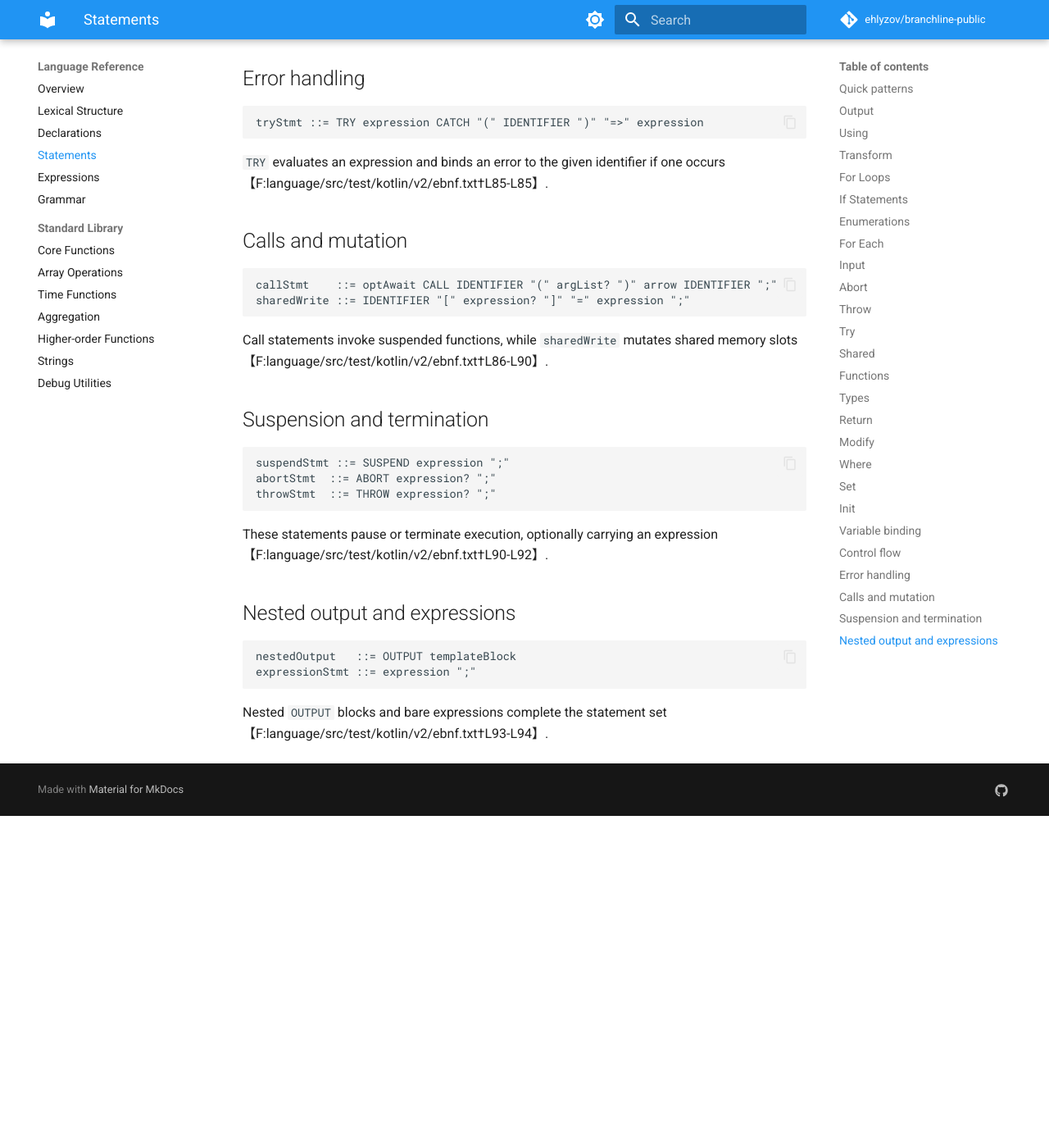
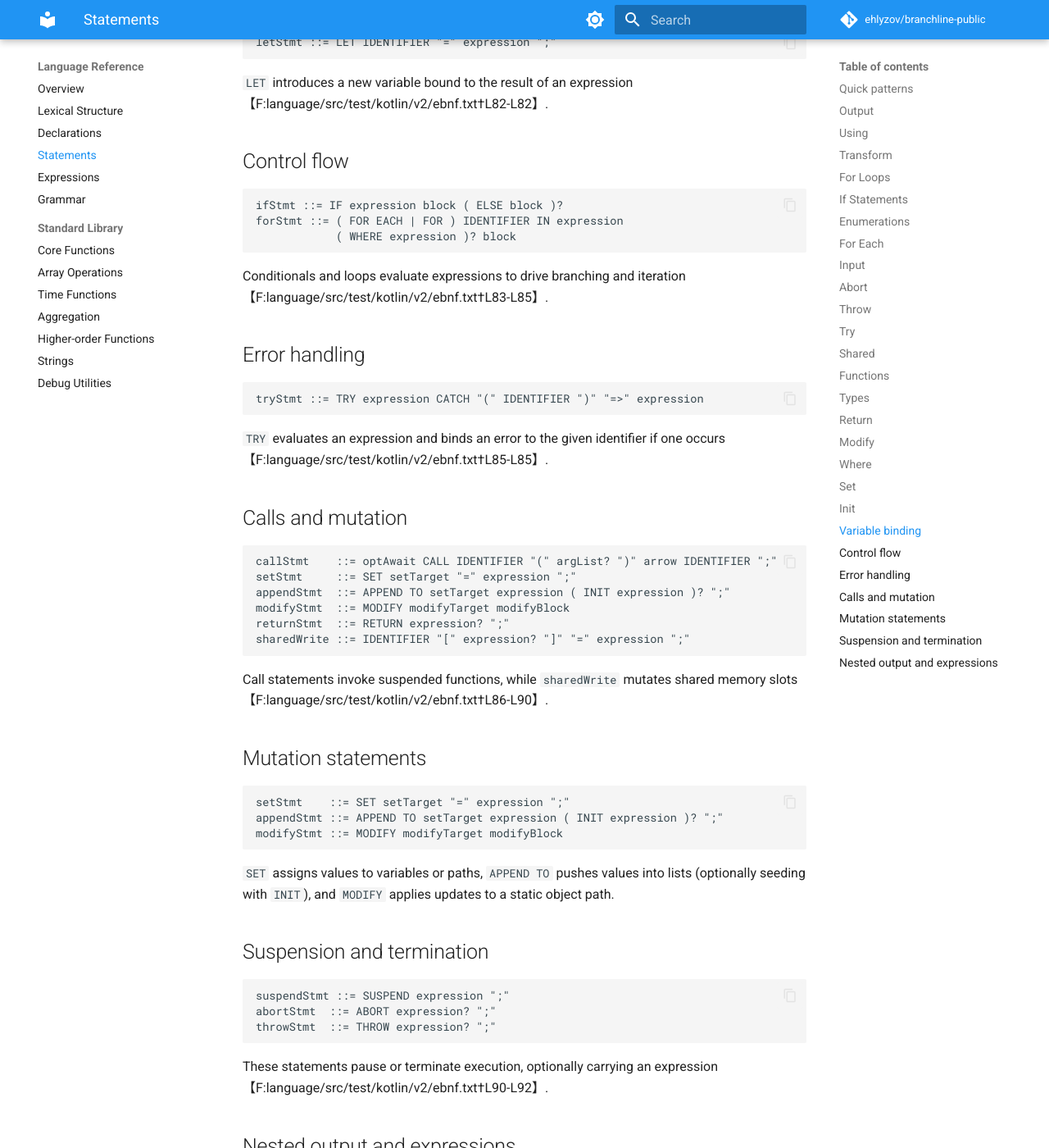
Before and after one commit to ehlyzov/branchline-public, an MkDocs documentation site: the page built from docs/language/statements.md, in a window 1280 px wide and 1400 px high, scrolled down 3402 px. Shown: the whole window at 82% size. Built offline with MkDocs 1.6.1 and Material for MkDocs 9.7.7, drawn with Linux system fonts in a browser that asks for light colours; comment, search, counter and statistics services are not loaded; before the commit the page ends 4397 px from its top, so only the background shows below that; some of the changed text lies outside the part shown.

````diff
--- a/docs/language/statements.md
+++ b/docs/language/statements.md
@@ -77,24 +77,46 @@
 
 The `RETURN` statement exits from functions.
 
+```
+returnStmt ::= RETURN expression? ";"
+```
+
 ## Modify {#modify}
 
 The `MODIFY` statement changes existing values.
+
+```
+modifyStmt ::= MODIFY modifyTarget modifyBlock
+```
 
 ## Where {#where}
 
 The `WHERE` clause provides filtering conditions.
 
+```
+forStmt   ::= ( FOR EACH | FOR ) IDENTIFIER IN expression ( WHERE expression )? block
+arrayComp ::= "[" expression FOR EACH IDENTIFIER IN expression ( WHERE expression )? "]"
+```
+
 ## Set {#set}
 
 The `SET` statement performs assignments.
+
+```
+setStmt ::= SET setTarget "=" expression ";"
+```
 
 ## Init {#init}
 
 The `INIT` statement provides initial values.
 
 ```
+appendStmt ::= APPEND TO setTarget expression ( INIT expression )? ";"
+```
+
+```
 statement ::= letStmt | ifStmt | forStmt | tryStmt | callStmt
+            | setStmt | appendStmt | modifyStmt | returnStmt
             | sharedWrite | suspendStmt | abortStmt | throwStmt
             | nestedOutput | expressionStmt | ;
 ```
@@ -112,7 +134,8 @@
 
 ```
 ifStmt ::= IF expression block ( ELSE block )?
-forStmt ::= ( FOR EACH | FOR ) IDENTIFIER IN expression block
+forStmt ::= ( FOR EACH | FOR ) IDENTIFIER IN expression
+            ( WHERE expression )? block
 ```
 
 Conditionals and loops evaluate expressions to drive branching and iteration【F:language/src/test/kotlin/v2/ebnf.txt†L83-L85】.
@@ -130,11 +153,27 @@
 
 ```
 callStmt    ::= optAwait CALL IDENTIFIER "(" argList? ")" arrow IDENTIFIER ";"
+setStmt     ::= SET setTarget "=" expression ";"
+appendStmt  ::= APPEND TO setTarget expression ( INIT expression )? ";"
+modifyStmt  ::= MODIFY modifyTarget modifyBlock
+returnStmt  ::= RETURN expression? ";"
 sharedWrite ::= IDENTIFIER "[" expression? "]" "=" expression ";"
 ```
 
 Call statements invoke suspended functions, while `sharedWrite` mutates shared
 memory slots【F:language/src/test/kotlin/v2/ebnf.txt†L86-L90】.
+
+## Mutation statements
+
+```
+setStmt    ::= SET setTarget "=" expression ";"
+appendStmt ::= APPEND TO setTarget expression ( INIT expression )? ";"
+modifyStmt ::= MODIFY modifyTarget modifyBlock
+```
+
+`SET` assigns values to variables or paths, `APPEND TO` pushes values into lists
+(optionally seeding with `INIT`), and `MODIFY` applies updates to a static
+object path.
 
 ## Suspension and termination
 
@@ -150,7 +189,7 @@
 ## Nested output and expressions
 
 ```
-nestedOutput   ::= OUTPUT templateBlock
+nestedOutput   ::= OUTPUT expression
 expressionStmt ::= expression ";"
 ```
 
````
Also changed, not shown: docs/language/grammar.md (+19 -24 lines), 3 other files.
